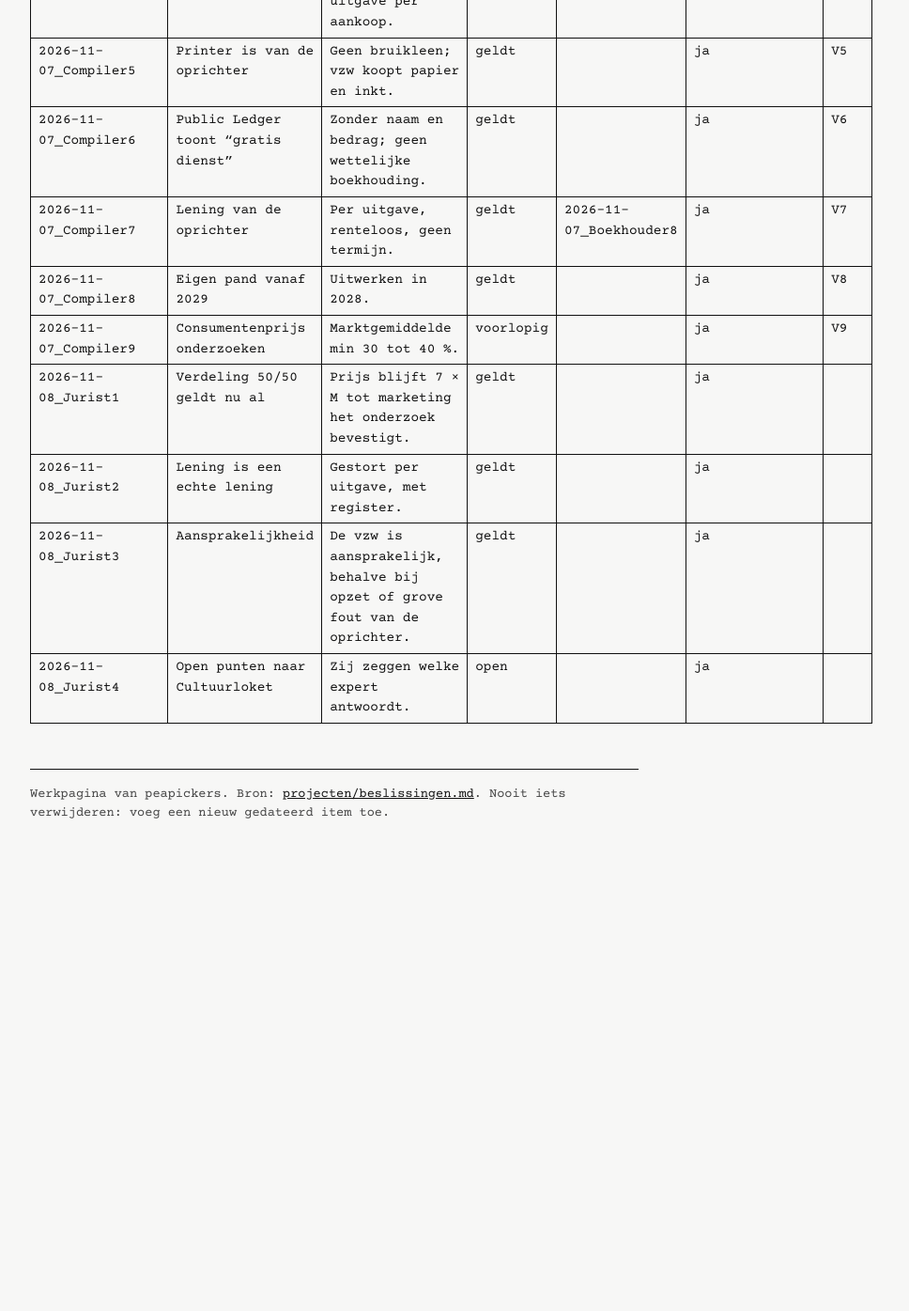
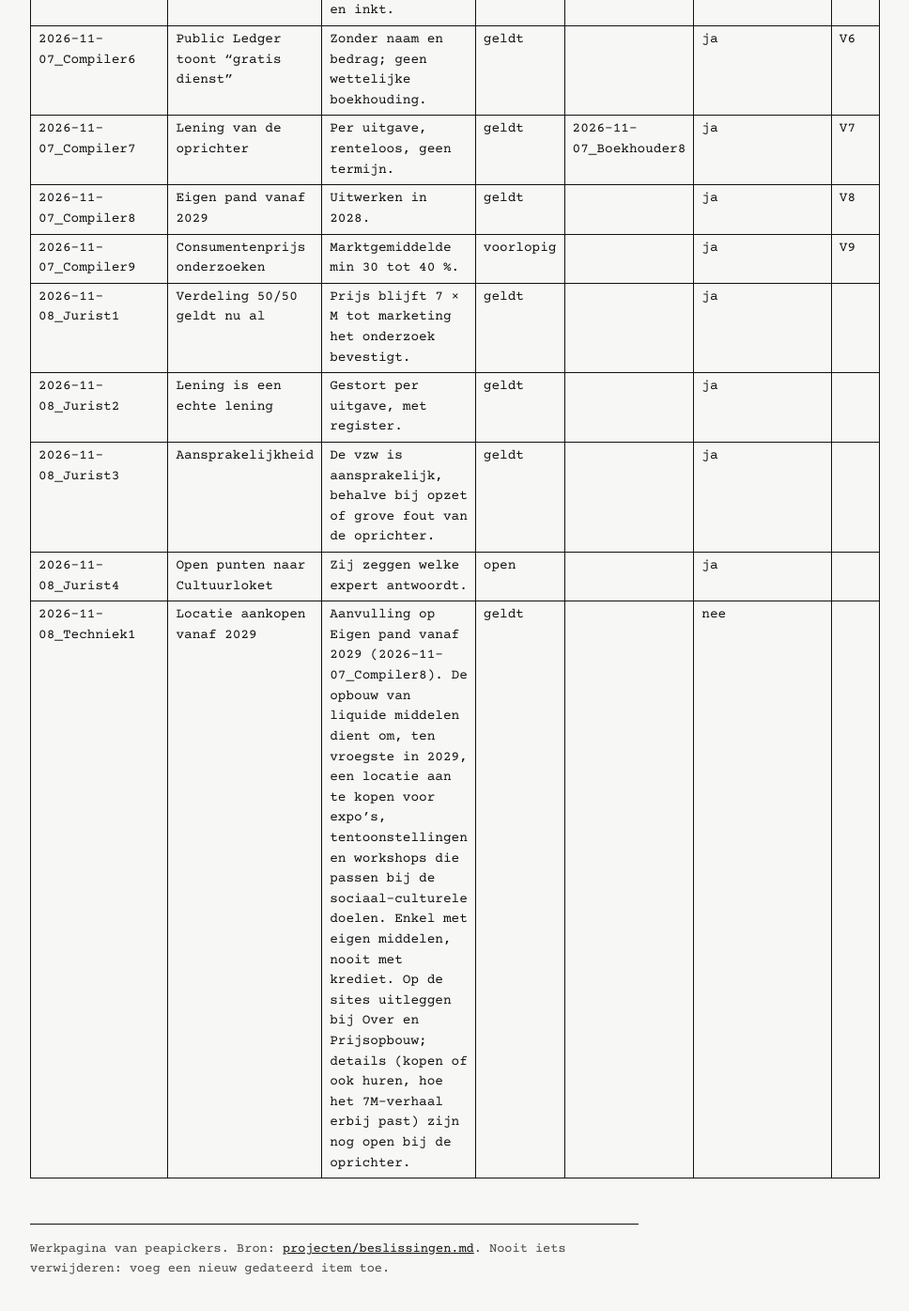
Before and after one commit to peapickers/peapickers.github.io, a Jekyll site: the page built from projecten/beslissingen.md, in a window 1280 px wide and 1400 px high, scrolled down 2538 px. Shown: the top 1395 px of the window at 94% size, without its empty margins (284-1252 px from the left). Built offline with Jekyll 4.4.1, drawn with Linux system fonts in a browser that asks for light colours; before the commit the page ends 3454 px from its top, so only the background shows below that.

Commit message:
Beslissingenregister: locatie aankopen vanaf 2029 (#43)
Claude-Session: https://claude.ai/code/session_01CW2uQvBXg2utLhpQV8R1uY

Co-authored-by: Claude <noreply@anthropic.com>

```diff
--- a/projecten/beslissingen.md
+++ b/projecten/beslissingen.md
@@ -43,3 +43,4 @@ Eén plek met alle beslissingen, in gewone woorden. Elke regel heeft een code `J
 | 2026-11-08_Jurist2 | Lening is een echte lening | Gestort per uitgave, met register. | geldt | | ja | |
 | 2026-11-08_Jurist3 | Aansprakelijkheid | De vzw is aansprakelijk, behalve bij opzet of grove fout van de oprichter. | geldt | | ja | |
 | 2026-11-08_Jurist4 | Open punten naar Cultuurloket | Zij zeggen welke expert antwoordt. | open | | ja | |
+| 2026-11-08_Techniek1 | Locatie aankopen vanaf 2029 | Aanvulling op Eigen pand vanaf 2029 (2026-11-07_Compiler8). De opbouw van liquide middelen dient om, ten vroegste in 2029, een locatie aan te kopen voor expo's, tentoonstellingen en workshops die passen bij de sociaal-culturele doelen. Enkel met eigen middelen, nooit met krediet. Op de sites uitleggen bij Over en Prijsopbouw; details (kopen of ook huren, hoe het 7M-verhaal erbij past) zijn nog open bij de oprichter. | geldt | | nee | |
```
